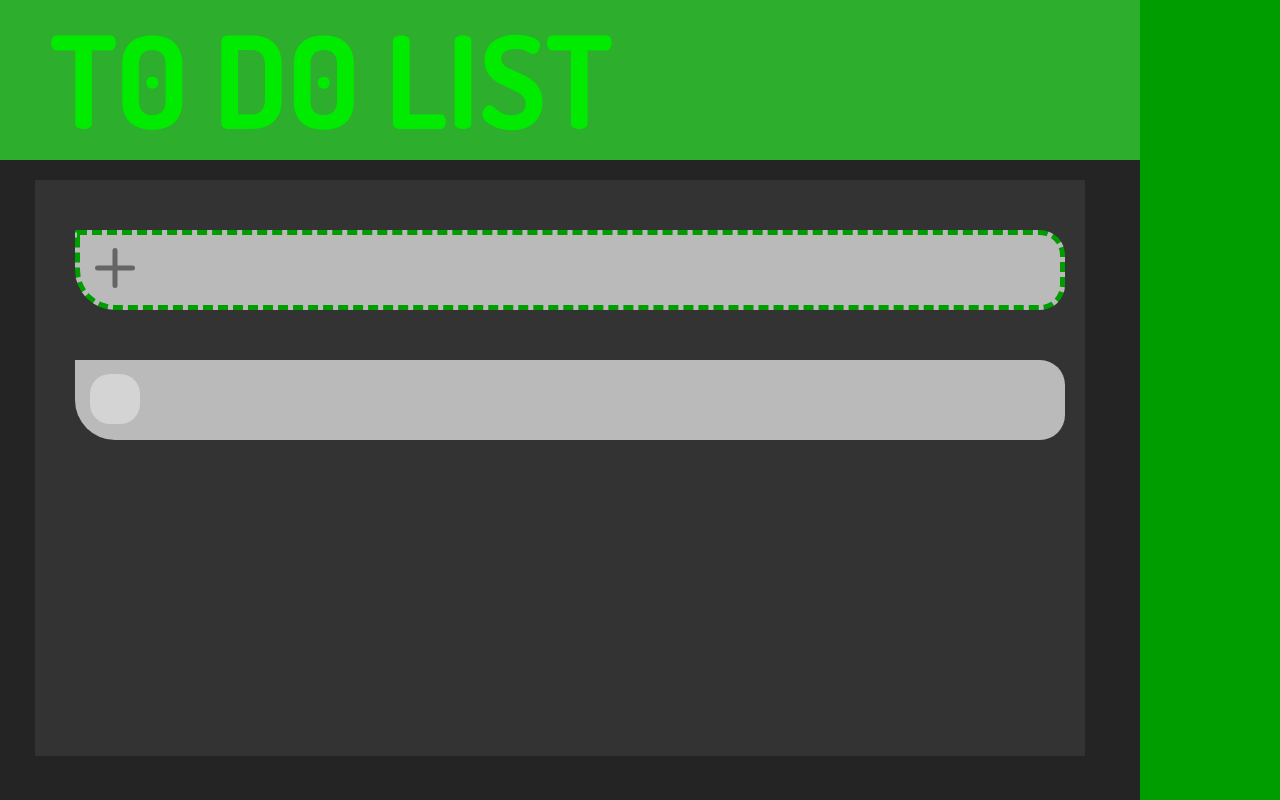
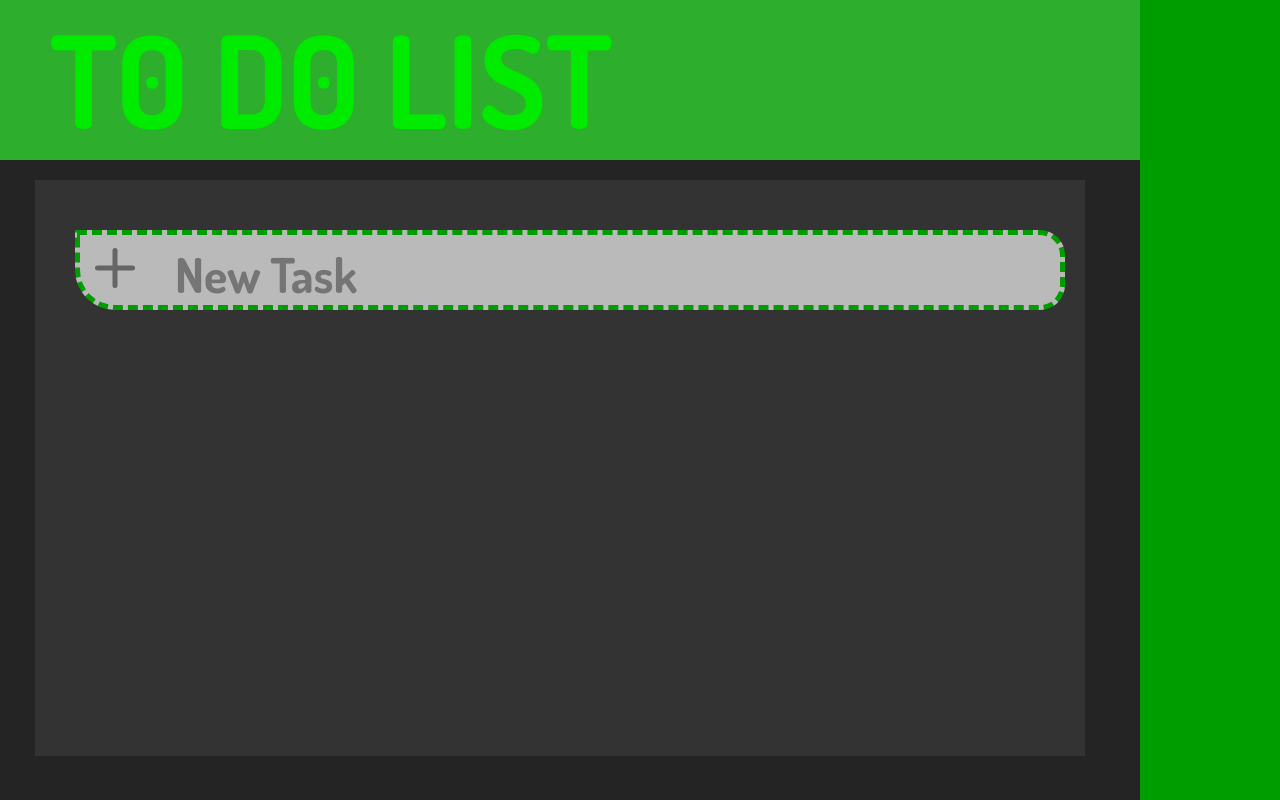
Before and after one commit to matheusg5467/dynamic-to-do-list, a React (Vite) app: page / in a window 1280 px wide. Shown: the top 800 px of the page. Built offline with nearby package versions, Linux system fonts and the light colour scheme.

Commit message:
Refactored Components related to the tasks
Merged the Task component and the ContentWrapper component under the new ToDoList component. Implemented the funcionality to add new taks.
TODO: Adjust the visuals of the added tasks, as of this commit they are being included without a style applied

```diff
--- /dev/null
+++ b/src/components/AddButton/index.jsx
@@ -0,0 +1,11 @@
+import React from 'react'
+import { FiPlus } from 'react-icons/fi'
+import { Container } from './styles'
+
+export function AddButton() {
+  return (
+    <Container>
+        <FiPlus />
+    </Container>
+  )
+}
--- /dev/null
+++ b/src/components/AddButton/styles.js
@@ -0,0 +1,15 @@
+import { FiPlus } from "react-icons/fi";
+import styled from "styled-components";
+
+export const Container = styled.button`
+
+	border: none;
+	background: none;
+	margin: 1.4rem 1.5rem 1.6rem 0.5rem;
+	border-radius: 2rem;
+
+	> svg {
+		color: #656565;
+		font-size: 6rem;
+	}
+`
--- a/src/components/ContentWrapper/index.jsx
+++ /dev/null
@@ -1,16 +0,0 @@
-import { Container } from "./styles";
-
-import { Task } from "../Task";
-
-export function ContentWrapper() {
-	return (
-	<Container>
-		<Task
-			isNew
-			placeholder="Nova Tarefa"/>
-		<Task
-			placeholder="Nova Tarefa"/>
-
-	</Container>
-	);
-}
--- a/src/components/ContentWrapper/styles.js
+++ /dev/null
@@ -1,8 +0,0 @@
-import styled from "styled-components";
-
-export const Container = styled.div`
-	grid-area: content;
-	background-color: ${({ theme }) =>
-		theme.COLORS.BLACK_CONTENT_WRAPPER};
-	margin: 2rem 5.5rem 4.4rem 3.5rem;
-`;
--- a/src/components/Task/index.jsx
+++ /dev/null
@@ -1,21 +0,0 @@
-import { Button } from "../Button";
-
-import { Container, AddTask } from "./styles";
-
-import { FiPlus } from "react-icons/fi"
-
-
-export function Task({ isNew = 0 }) {
-	return (
-		<Container isNew={isNew}>
-			{isNew ? (
-					<AddTask>
-						<FiPlus />
-					</AddTask>
-			) : (
-				<Button />
-			)}
-			<input />
-		</Container>
-	);
-}
--- /dev/null
+++ b/src/components/ToDoList/index.jsx
@@ -0,0 +1,72 @@
+import React, { useState } from "react";
+
+import { Container } from "./styles";
+
+import { Task } from "./styles";
+
+import { List } from "./styles";
+
+import { Button } from "../Button";
+
+import { AddButton } from "../AddButton";
+
+export function ToDoList() {
+
+	const [input, setInput] = useState("");
+	const [todoList, setTodoList] = useState([]);
+
+	const handleAddTask = (e) => {
+		e.preventDefault();
+		const id = todoList.length + 1;
+		setTodoList((prev) => [
+			...prev,
+			{
+				id: id,
+				task: input,
+				complete: false,
+			}
+		]);
+		setInput("");
+	};
+
+	const handleComplete = (id) => {
+		let list = todoList.map((task) => {
+		  	let item = {};
+		  	if (task.id == id) {
+				item = { ...task, complete: true };
+			} else {
+				item = { ...task }
+			};
+			return item;
+		});
+		setTodoList(list);
+	};
+
+	return (
+		<Container>
+			<Task isNew onSubmit={handleAddTask}>
+				<AddButton/>
+				<input value={input} placeholder='New Task' onInput={(e) => {
+					setInput(e.target.value)
+					}
+				}/>
+			</Task>
+
+			<div>
+				<ul>
+					{todoList.map((todo) => {
+						return (
+							<List
+								id = {todo.id}
+								complete = {todo.complete}
+								onClick = {() => {handleComplete(todo.id)}}
+							>
+								{todo.task}
+							</List>
+						);
+					})}
+				</ul>
+			</div>
+		</Container>
+	);
+}
--- a/src/components/Task/styles.js
+++ b/src/components/ToDoList/styles.js
@@ -1,7 +1,13 @@
-import { FiPlus } from "react-icons/fi";
 import styled from "styled-components";
 
 export const Container = styled.div`
+	grid-area: content;
+	background-color: ${({ theme }) =>
+		theme.COLORS.BLACK_CONTENT_WRAPPER};
+	margin: 2rem 5.5rem 4.4rem 3.5rem;
+`;
+
+export const Task = styled.form`
 	display: flex;
 	align-items: center;
 
@@ -42,16 +48,6 @@ export const Container = styled.div`
 	}
 `;
 
-export const AddTask = styled.button`
-
-	border: none;
-	background: none;
-	margin: 1.4rem 1.5rem 1.6rem 0.5rem;
-	border-radius: 2rem;
-
-	> svg {
-		color: #656565;
-		font-size: 6rem;
-
-	}
+export const List = styled.li`
+	list-style: none;
 `
--- a/src/pages/MainPage/index.jsx
+++ b/src/pages/MainPage/index.jsx
@@ -2,13 +2,13 @@ import { Container } from "./styles";
 
 import { Header } from "../../components/Header";
 import { Sidebar } from "../../components/Sidebar";
-import { ContentWrapper } from "../../components/ContentWrapper";
+import { ToDoList } from "../../components/ToDoList";
 
 export function MainPage() {
 	return (
 		<Container>
 			<Header />
-			<ContentWrapper />
+			<ToDoList />
 			<Sidebar />
 		</Container>
 	);
```
